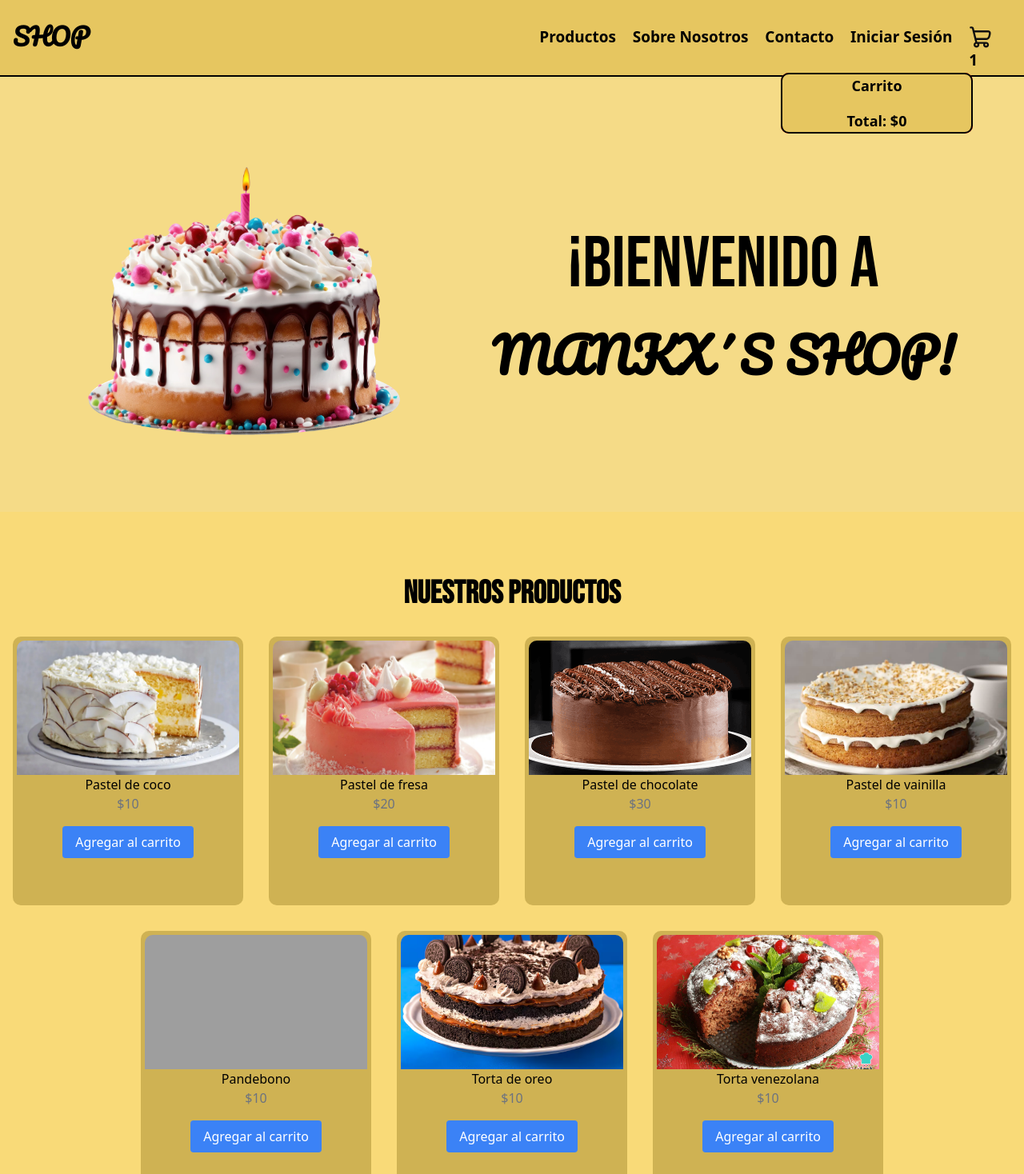
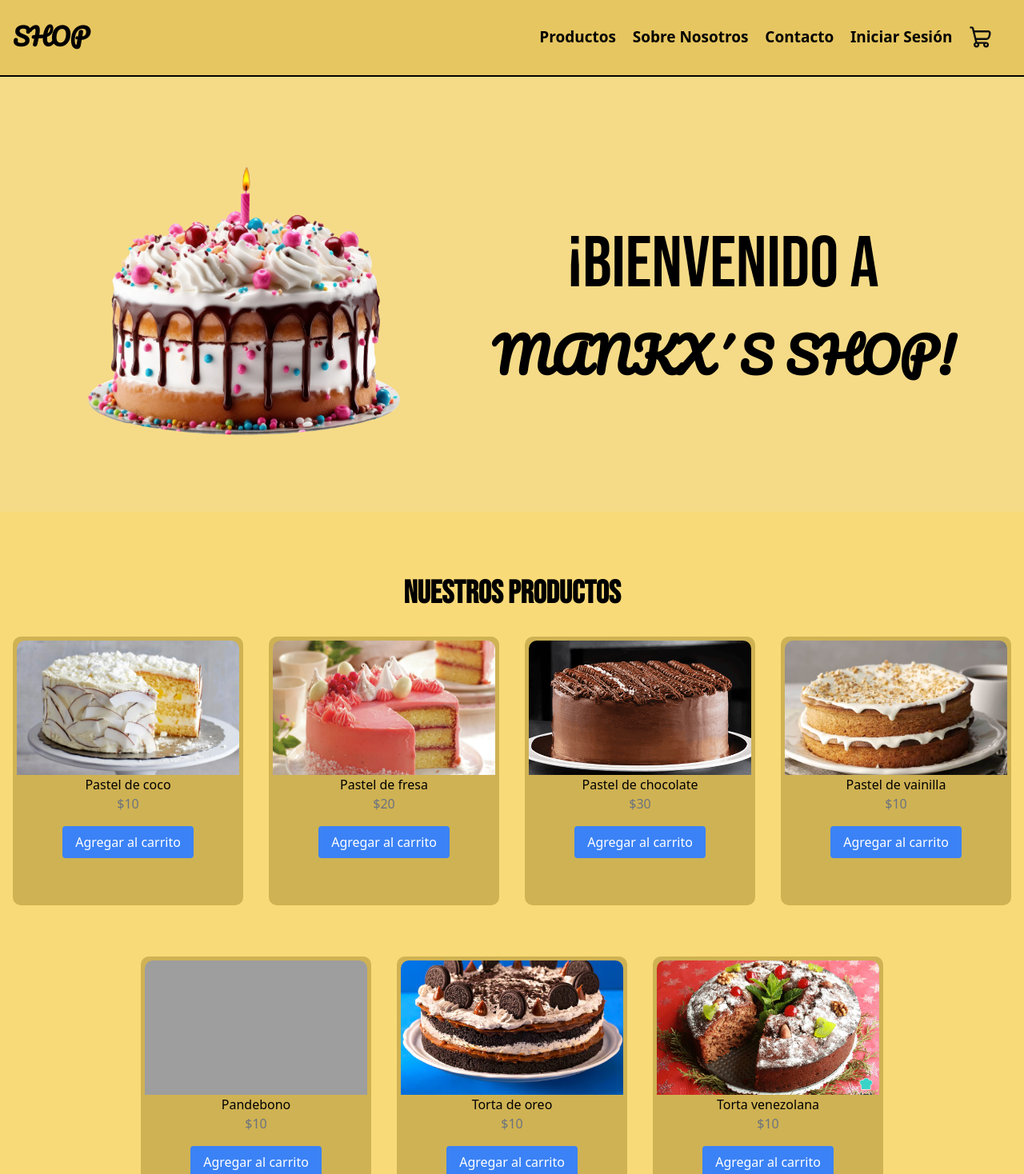
Before and after one commit to MankX58/Cake-Shop, a React (Vite) app: page / in a window 1280 px wide. Shown: the top 1468 px of the page at 80% size. Built offline with nearby package versions, Linux system fonts and the light colour scheme; grey boxes are pictures that could not be loaded.

Commit message:
DIOS MIO LO LOGRÉ

```diff
--- a/src/components/App.jsx
+++ b/src/components/App.jsx
@@ -20,15 +20,31 @@ export default function App() {
   };
 
   const removeFromCart = (productToRemove) => {
-    setCart(cart.filter((product) => product.id !== productToRemove.id));
-    setTotal(total - productToRemove.price);
+    const index = cart.findIndex(
+      (product) => product.id === productToRemove.id
+    );
+    if (index !== -1) {
+      const newCart = [...cart];
+      newCart.splice(index, 1);
+      setCart(newCart);
+      setTotal(total - productToRemove.price);
+    }
   };
 
   return (
     <div className="flex-row">
-      <Header />
+      <Header cart={cart} removeFromCart={removeFromCart} total={total} />
       <MainP />
-      <Products />
+      <div className="flex justify-center">
+        <h1 className="font-bebas_Neue font-bold text-[40px] mb-[1.5rem] text-cemter}">
+          Nuestros Productos
+        </h1>
+      </div>
+      <div className="flex flex-row gap-[2rem] flex-wrap justify-center mb-0 pb-0">
+        {products.map((product) => (
+          <Products key={product.id} product={product} addToCart={addToCart} />
+        ))}
+      </div>
       <About />
       <Contact />
     </div>
--- a/src/components/Header.jsx
+++ b/src/components/Header.jsx
@@ -1,14 +1,8 @@
 import React from "react";
 import { useState } from "react";
 
-function Header() {
-  const [cart, setCart] = useState([]);
-  const [total, setTotal] = useState(0);
-
-  const removeFromCart = (productToRemove) => {
-    setCart(cart.filter((product) => product.id !== productToRemove.id));
-    setTotal(total - productToRemove.price);
-  };
+function Header({ cart, removeFromCart, total }) {
+  const [showCart, setShowCart] = useState(false);
 
   return (
     <div>
@@ -37,9 +31,7 @@ function Header() {
               <span className="">Iniciar Sesión</span>
             </a>
             <div
-              onClick={() => {
-                return alert("hola");
-              }}
+              onClick={() => setShowCart(!showCart)}
               className="cursor-pointer hover:scale-110 transition"
             >
               <svg
@@ -66,7 +58,9 @@ function Header() {
                 </g>
               </svg>
               <div>
-                <span className="absolute">1</span>
+                <span className="absolute">
+                  {cart.length > 0 && cart.length}
+                </span>
               </div>
             </div>
           </div>
@@ -109,17 +103,18 @@ function Header() {
             </svg>
           </button>
         </div>
-        <div className="container w-[15rem] right-[4rem] top-[5.7rem] rounded-[10px] bg-[red] mx-auto absolute">
+        {showCart && (
+          <div className="container w-[15rem] right-[4rem] top-[5.7rem] rounded-[10px] bg-[red] mx-auto absolute z-30">
             {/* Carrito */}
-          <div className="text-center justify-center items-center bg-[#e6c660] border-solid border-[2px] border-black rounded-[10px]">
+            <div className="text-center justify-center items-center bg-[#e6c660] border-solid border-[2px] border-black rounded-[10px] px-[.5rem]">
               <h2 className="text-lg font-bold">Carrito</h2>
-            <ul className="list-disc pl-4">
+              <ul className="list-disc">
                 {cart.map((product) => (
                   <li
                     key={product.id}
                     className="flex justify-between items-center"
                   >
-                  <span>{product.name}</span>
+                    <span>{product.title}</span>
                     <button
                       onClick={() => removeFromCart(product)}
                       className="text-red-500"
@@ -134,6 +129,7 @@ function Header() {
               </div>
             </div>
           </div>
+        )}
       </header>
     </div>
   );
--- a/src/components/Products.jsx
+++ b/src/components/Products.jsx
@@ -2,39 +2,22 @@ import React from "react";
 import { useState } from "react";
 import { products } from "../data";
 
-export default function Products() {
-  const [cart, setCart] = useState([]);
-  const [total, setTotal] = useState(0);
-
-  const addToCart = (product) => {
-    setCart([...cart, product]);
-    setTotal(total + product.price);
-  };
-
+export default function Products({ product, addToCart }) {
   return (
+    <>
       <section
-      className="text-center items-center justify-center min-h-[35rem] h-auto"
+        className="text-center items-center justify-center min-h-[23rem] h-auto"
         id="products"
       >
-      <div className="flex justify-center">
-        <h1
-          className="font-bebas_Neue font-bold text-[40px] mb-[1.5rem] text-cemter
-    }"
-        >
-          Nuestros Productos
-        </h1>
-      </div>
-
         {/* ///////////////////// */}
         {/* TARJETAS DE PRODUCTOS */}
-      <section className="flex shrink-0 flex-wrap transition justify-center mb-[4.5rem]">
-        <div className="">
-          <div className="flex flex-row shrink-0 flex-wrap gap-8 justify-center">
-            {products.map((product) => (
+        <section className="flex shrink-0 flex-wrap transition justify-center ">
+          <div className="flex ">
+            <div className="flex flex-row shrink-0 flex-wrap justify-center">
               <div
                 key={product.id}
                 className="p-[5px] bg-[#cfb253] rounded-[10px] w-[18rem] h-[21rem] max-lg:h-[18rem] max-lg:w-[15rem] max-md:w-[12rem] max-md:h-[15rem]
-              } hover:scale-110 transition"
+              } hover:scale-110 transition "
               >
                 <img
                   src={product.src}
@@ -50,12 +33,12 @@ export default function Products() {
                   Agregar al carrito
                 </button>
               </div>
-            ))}
             </div>
           </div>
         </section>
 
         {/* ///////////////////// */}
       </section>
+    </>
   );
 }
```
Lines whose indentation alone changed are shown as unchanged.
